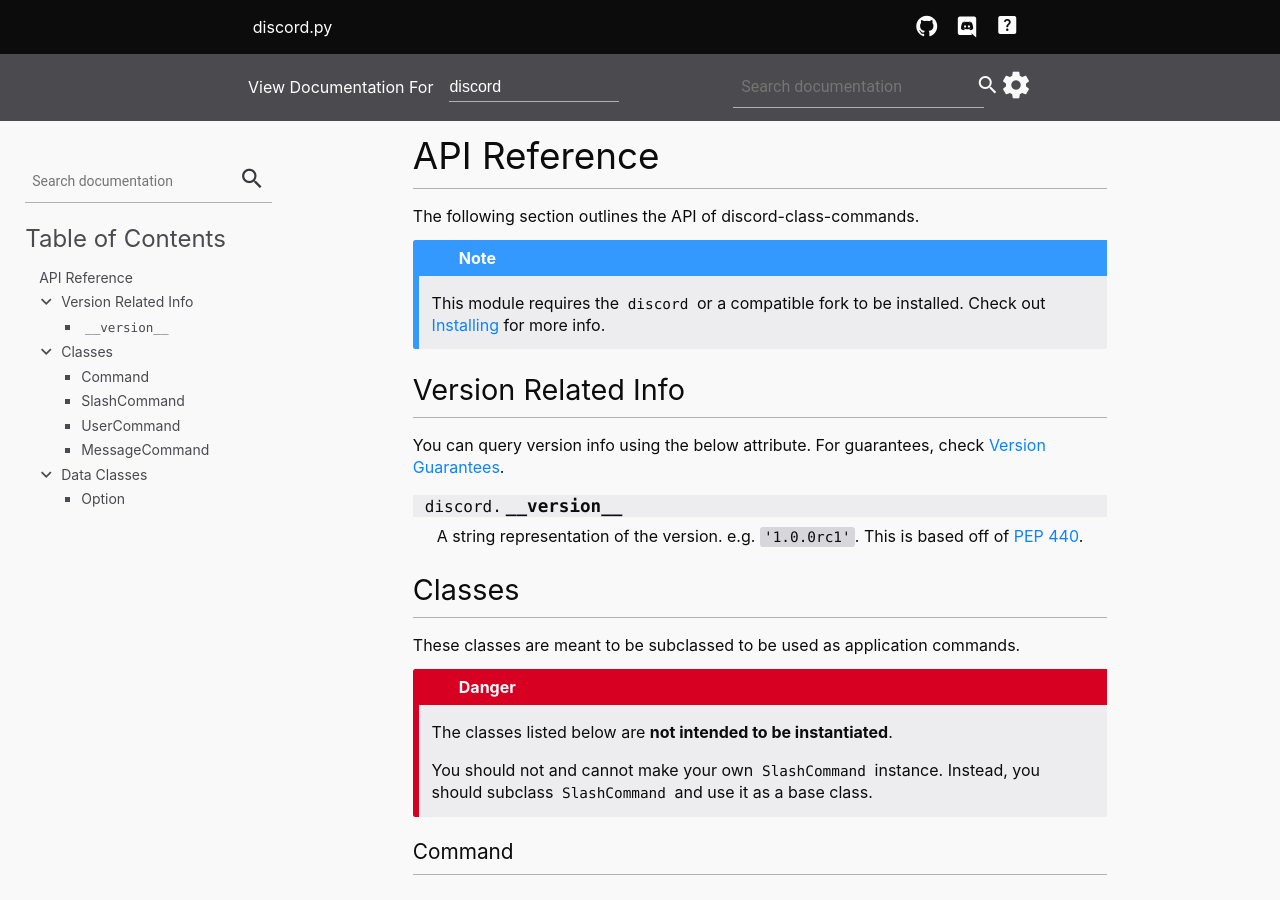
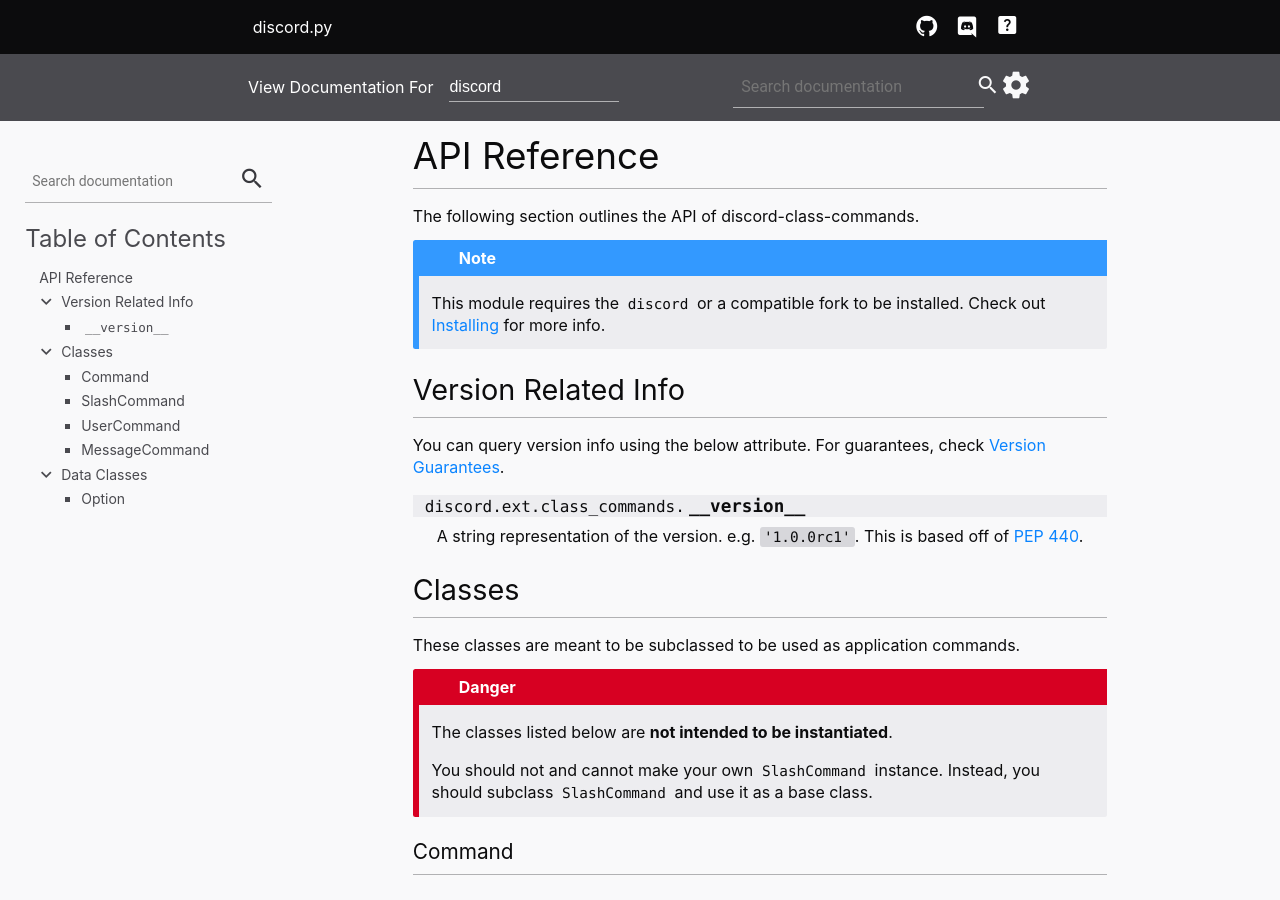
Before and after one commit to dolfies/discord-class-commands, a Sphinx documentation site: the page built from docs/api.rst, in a window 1280 px wide and 900 px high. Built offline with Sphinx 7.4.7, drawn with Linux system fonts in a browser that asks for light colours; grey boxes are pictures that could not be loaded.

Commit message:
Finalize docs

```diff
--- a/docs/api.rst
+++ b/docs/api.rst
@@ -1,4 +1,4 @@
-.. currentmodule:: discord
+.. currentmodule:: discord.ext.class_commands
 
 API Reference
 ===============
--- a/docs/conf.py
+++ b/docs/conf.py
@@ -57,6 +57,7 @@
 intersphinx_mapping = {
   'py': ('https://docs.python.org/3', None),
   'aio': ('https://docs.aiohttp.org/en/stable/', None),
+  'discord': ('https://discordpy.readthedocs.io/en/latest/', None),
 }
 
 rst_prolog = """
@@ -88,8 +89,7 @@
 #
 # The short X.Y version.
 
-version = ''
-with open('../discord/__init__.py') as f:
+with open('../discord/ext/class_commands/__init__.py') as f:
     version = re.search(r'^__version__\s*=\s*[\'"]([^\'"]*)[\'"]', f.read(), re.MULTILINE).group(1)
 
 # The full version, including alpha/beta/rc tags.
--- a/docs/index.rst
+++ b/docs/index.rst
@@ -3,8 +3,8 @@
    You can adapt this file completely to your liking, but it should at least
    contain the root `toctree` directive.
 
-Welcome to discord.py
-===========================
+Welcome to discord-class-commands
+==================================
 
 .. image:: /images/snake.svg
 .. image:: /images/snake_dark.svg
@@ -24,7 +24,7 @@
 Is this your first time using the library? This is the place to get started!
 
 - **First steps:** :doc:`intro` | :doc:`quickstart`
-- **Working with discord.py:** `discord.py documentation <https://discordpy.readthedocs.io>`_
+- **Working with discord.py:** :doc:`discord.py documentation <discord:index>`
 - **Examples:** Many examples are available in the :resource:`repository <examples>`.
 
 Getting help
--- a/docs/intro.rst
+++ b/docs/intro.rst
@@ -1,6 +1,6 @@
 :orphan:
 
-.. currentmodule:: discord-class-commands
+.. currentmodule:: discord.ext.class_commands
 
 .. _intro:
 
--- a/docs/quickstart.rst
+++ b/docs/quickstart.rst
@@ -18,6 +18,7 @@
 It looks something like this:
 
 .. code-block:: python3
+
     import discord
     from discord.ext import class_commands
 
@@ -44,7 +45,7 @@
 Let's name this file ``example_command.py``. Make sure not to name it ``discord.py`` as that'll conflict
 with the library.
 
-There's a lot going on here. If you don't know how to use discord.py, you should read `their documentation <https://discordpy.readthedocs.io>`_
+There's a lot going on here. If you don't know how to use discord.py, you should read :doc:`their documentation <discord:index>`
 
 1. First we just import the ext, if this raises a `ModuleNotFoundError` or `ImportError`
    then head on over to :ref:`installing` section to properly install.
--- a/docs/whats_new.rst
+++ b/docs/whats_new.rst
@@ -1,4 +1,4 @@
-.. currentmodule:: discord-class-commands
+.. currentmodule:: discord.ext.class_commands
 
 .. _whats_new:
 
```
Also changed, not shown: setup.py (+10 -0 lines).
